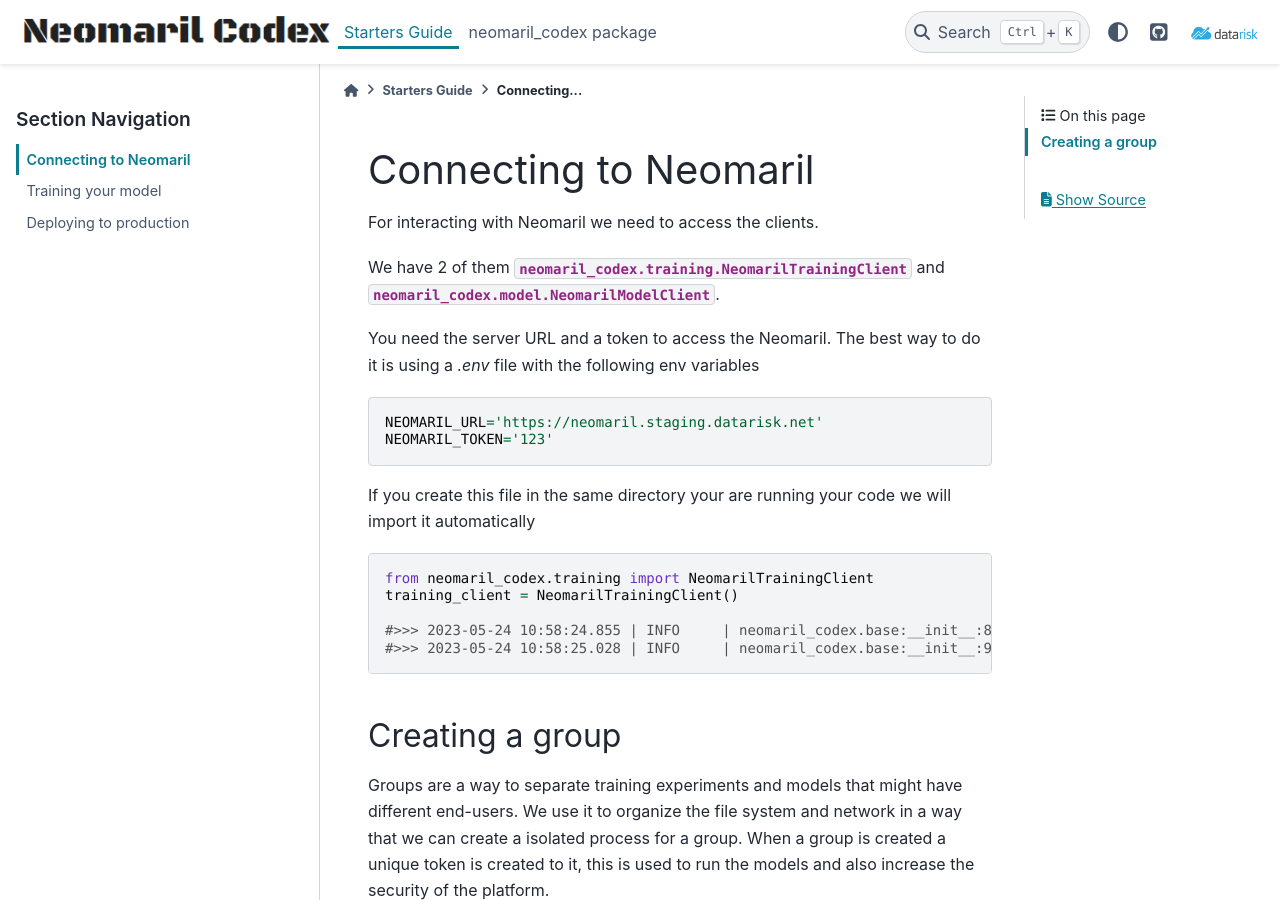
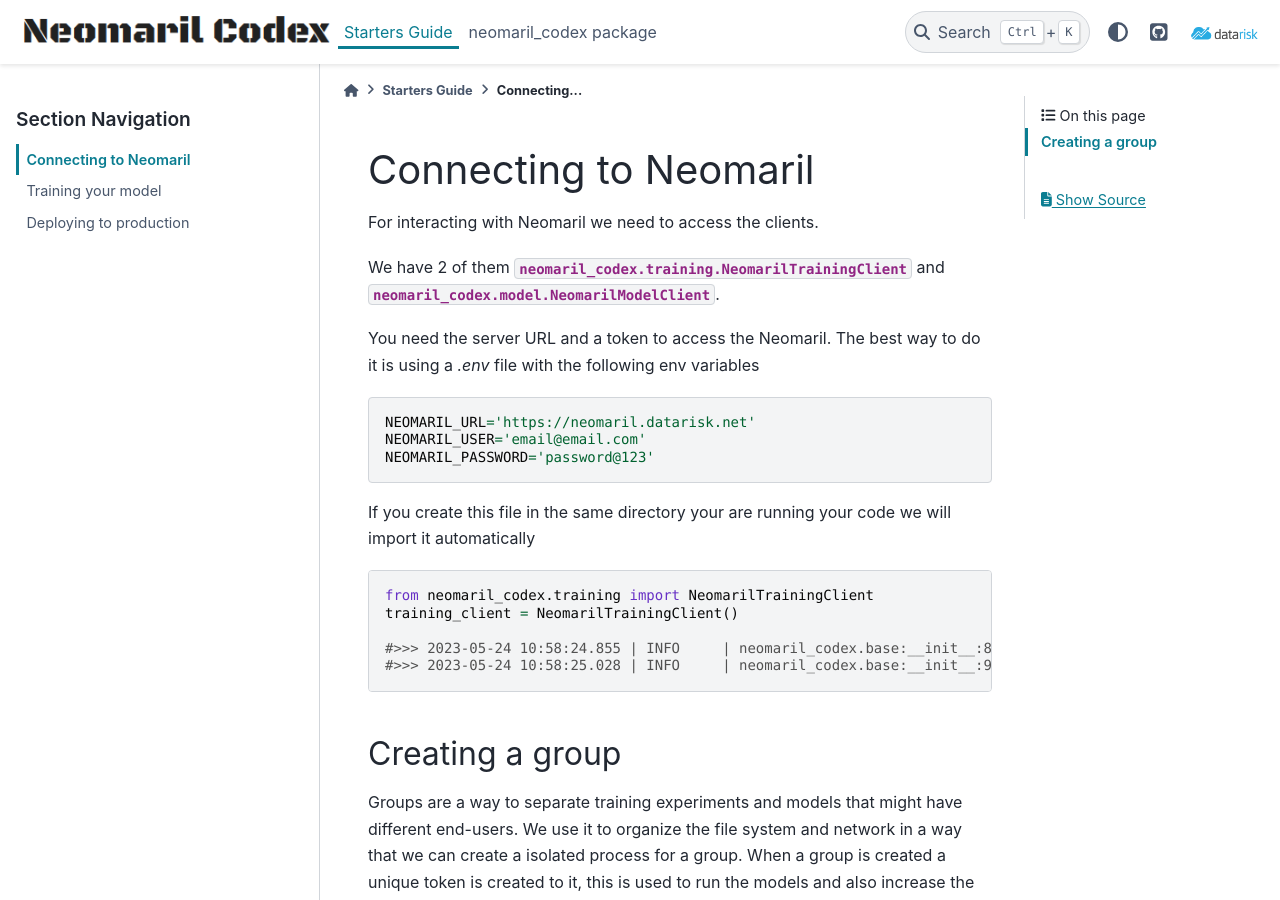
Before and after one commit to datarisk-io/mlops_codex, a Sphinx documentation site: the page built from docs/source/connecting_to_neomaril.rst, in a window 1280 px wide and 900 px high. Built offline with Sphinx 7.4.7 and the PyData theme 0.15.4, drawn with Linux system fonts in a browser that asks for light colours.

Commit message:
Update docs

```diff
--- a/docs/source/connecting_to_neomaril.rst
+++ b/docs/source/connecting_to_neomaril.rst
@@ -9,9 +9,9 @@
 
 .. code::
 
-    NEOMARIL_URL='https://neomaril.staging.datarisk.net'
-    NEOMARIL_TOKEN='123'
-
+    NEOMARIL_URL='https://neomaril.datarisk.net'
+    NEOMARIL_USER='email@email.com'
+    NEOMARIL_PASSWORD='password@123'
 
 If you create this file in the same directory your are running your code we will import it automatically
 
```
